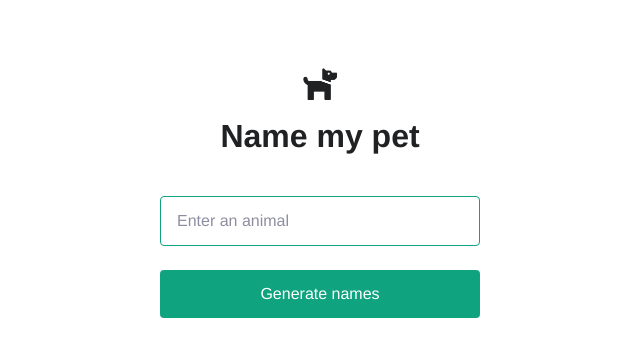
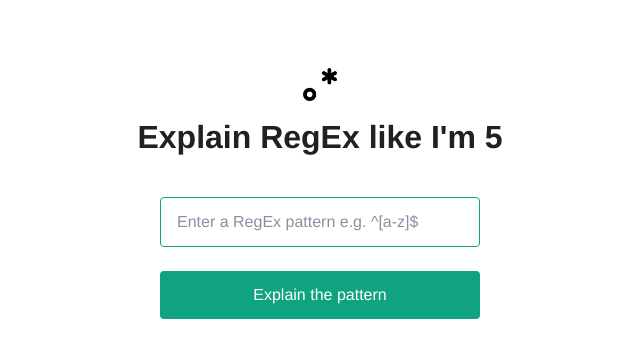
Before and after one commit to mikemklee/eli5-regex, a Next.js app: page / in a window 1280 px wide. Shown: the top 358 px of the page, without its empty margins (320-960 px from the left). Built offline with nearby package versions, Linux system fonts and the light colour scheme; a web font is replaced by a local one.

Commit message:
Update UI to match new app context

```diff
--- a/pages/index.js
+++ b/pages/index.js
@@ -3,7 +3,7 @@ import { useState } from "react";
 import styles from "./index.module.css";
 
 export default function Home() {
-  const [animalInput, setAnimalInput] = useState("");
+  const [patternInput, setPatternInput] = useState("");
   const [result, setResult] = useState();
 
   async function onSubmit(event) {
@@ -14,7 +14,7 @@ export default function Home() {
         headers: {
           "Content-Type": "application/json",
         },
-        body: JSON.stringify({ animal: animalInput }),
+        body: JSON.stringify({ animal: patternInput }),
       });
 
       const data = await response.json();
@@ -23,8 +23,8 @@ export default function Home() {
       }
 
       setResult(data.result);
-      setAnimalInput("");
-    } catch(error) {
+      setPatternInput("");
+    } catch (error) {
       // Consider implementing your own error handling logic here
       console.error(error);
       alert(error.message);
@@ -34,22 +34,22 @@ export default function Home() {
   return (
     <div>
       <Head>
-        <title>OpenAI Quickstart</title>
-        <link rel="icon" href="/dog.png" />
+        <title>Explain RegEx like I'm 5</title>
+        <link rel="icon" href="/regex.png" />
       </Head>
 
       <main className={styles.main}>
-        <img src="/dog.png" className={styles.icon} />
-        <h3>Name my pet</h3>
+        <img src="/regex.png" className={styles.icon} />
+        <h3>Explain RegEx like I'm 5</h3>
         <form onSubmit={onSubmit}>
           <input
             type="text"
             name="animal"
-            placeholder="Enter an animal"
-            value={animalInput}
-            onChange={(e) => setAnimalInput(e.target.value)}
+            placeholder="Enter a RegEx pattern e.g. ^[a-z]$"
+            value={patternInput}
+            onChange={(e) => setPatternInput(e.target.value)}
           />
-          <input type="submit" value="Generate names" />
+          <input type="submit" value="Explain the pattern" />
         </form>
         <div className={styles.result}>{result}</div>
       </main>
```
Also changed, not shown: public/regex.png (added).
